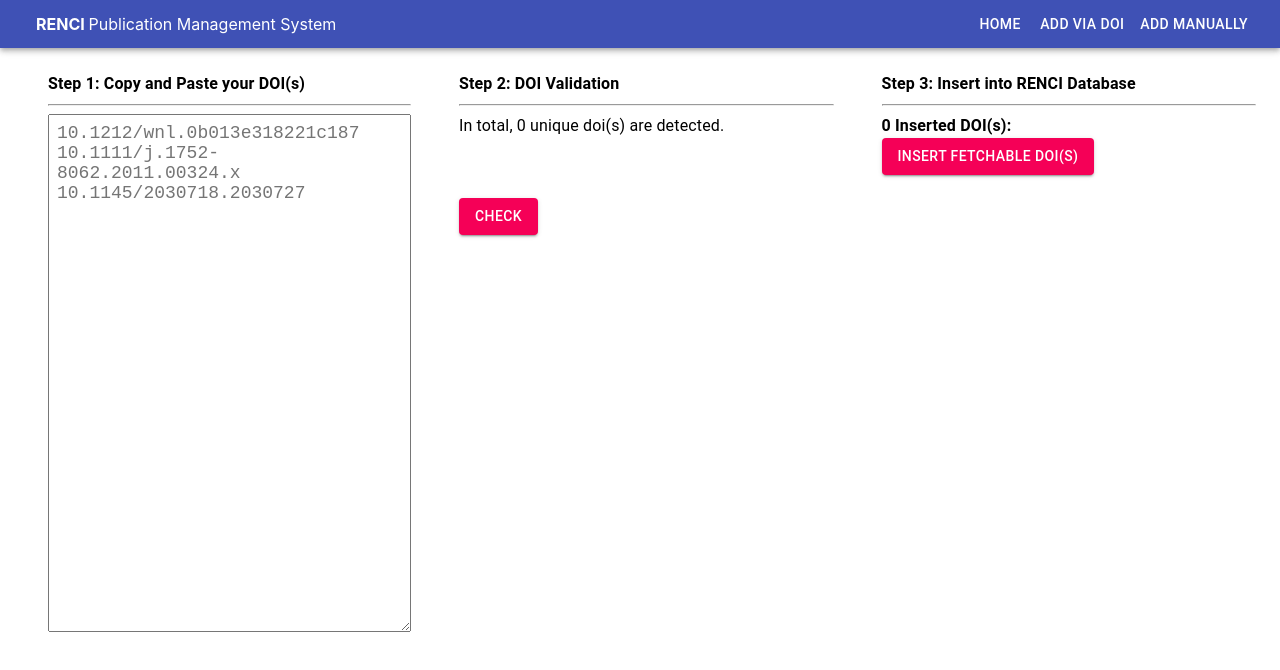
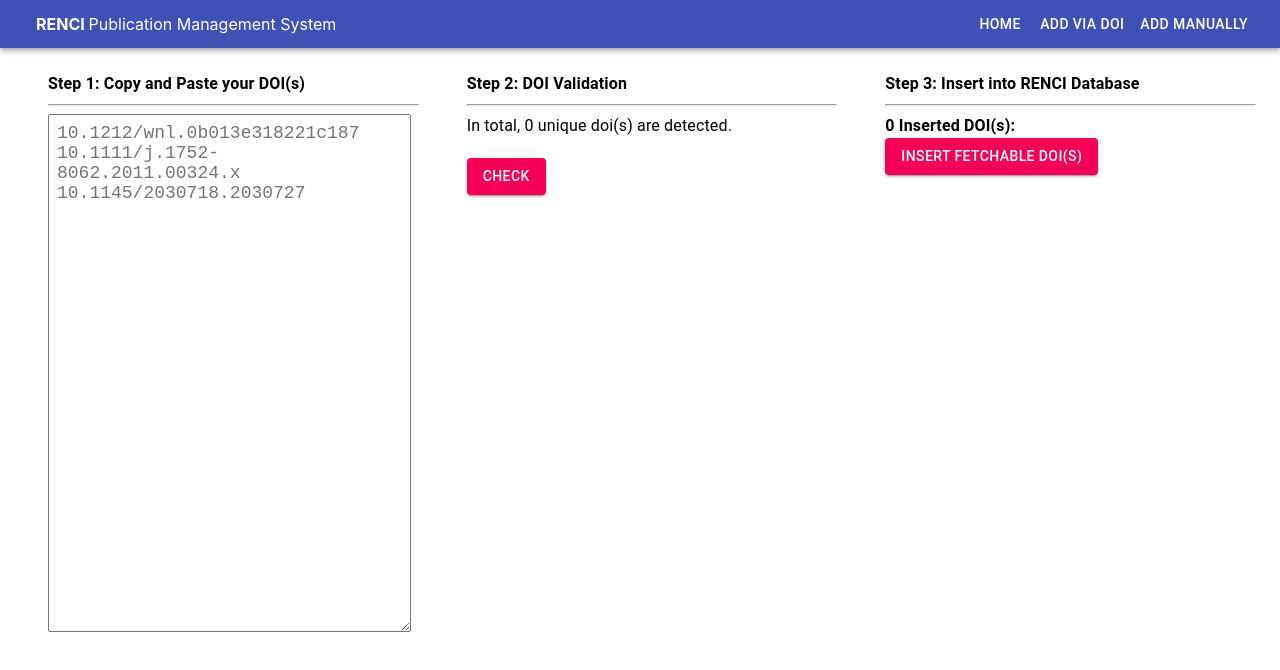
Before and after one commit to connectbo/Publication-Management-System-RENCI, a React (Create React App) app in the folder frontend/: page /add in a window 1280 px wide. Shown: the top 670 px of the page. Built offline with nearby package versions, Linux system fonts and the light colour scheme.

Commit message:
Small UI Changes

```diff
--- a/frontend/src/components/Add.js
+++ b/frontend/src/components/Add.js
@@ -9,8 +9,6 @@ import Checkbox from '@material-ui/core/Checkbox';
 import CircularProgress from '@material-ui/core/CircularProgress';
 import ExpandMoreIcon from '@material-ui/icons/ExpandMore';
 import { ExpansionPanel, ExpansionPanelSummary, ExpansionPanelDetails } from '@material-ui/core';
-
-
 
 const useStyles = makeStyles({
   card: {
@@ -39,9 +37,6 @@ const useStyles = makeStyles({
     fontSize: 18,
     padding: '8px 8px',
     display: 'inline'
-  },
-  left: {
-    width: 'auto',
   }
 });
 
@@ -143,7 +138,7 @@ function Add() {
   return (
     <div>
       <Container className={classes.root}>
-        <Container className={classes.left}>
+        <Container>
           <Typography><b>Step 1: Copy and Paste your DOI(s)</b></Typography>
           <hr />
           <textarea className={classes.inputtext} id="user_input" rows='25' cols='30' placeholder='10.1212/wnl.0b013e318221c187&#10;10.1111/j.1752-8062.2011.00324.x&#10;10.1145/2030718.2030727' onChange={handleTextAreaChange}>{textarea}
@@ -154,7 +149,8 @@ function Add() {
           <hr />
           <Typography>In total, {checkStatus.Fetchable.length + checkStatus.Existing.length + checkStatus.Error.length} unique doi(s) are detected. </Typography>
           <br />
-          {(isLoading) ? <CircularProgress /> : <br />}
+          {(isLoading) ? <CircularProgress /> : <Button variant="contained" color="secondary" onClick={textAreaCheck}> Check </Button>}
+          <br/>
           {(checkStatus.Fetchable.length + checkStatus.Existing.length + checkStatus.Error.length > 0) ? <div>
             <Typography><b>{checkStatus.Fetchable.length} DOI(s) Fetchable via Crossref API: </b></Typography>
             {checkStatus.Fetchable.map(pub =>
@@ -184,14 +180,12 @@ function Add() {
             <Typography><b>{checkStatus.Existing.length} Already Stored DOI(s):</b></Typography>
             {checkStatus.Existing.map(status => <Typography>{status}</Typography>)}
           </div> : <br />}
-          <Button variant="contained" color="secondary" onClick={textAreaCheck}> Check </Button>
         </Container>
         <Container>
           <Typography><b>Step 3: Insert into RENCI Database</b></Typography>
           <hr />
           <Typography><b>{insertStatus.Inserted.length} Inserted DOI(s):</b></Typography>
-          {insertStatus.Inserted.map(pub => <Typography>{pub}</Typography>)}
-          <Button variant="contained" color="secondary" onClick={textAreaSubmit}> Insert {fetchableNum} Fetchable DOI(s) </Button>
+          {insertStatus.Inserted.length>0 ? insertStatus.Inserted.map(pub => <Typography>{pub}</Typography>) :           <Button variant="contained" color="secondary" onClick={textAreaSubmit}> Insert {fetchableNum} Fetchable DOI(s) </Button>}
         </Container>
       </Container>
     </div>
--- a/frontend/src/components/Search.js
+++ b/frontend/src/components/Search.js
@@ -126,6 +126,16 @@ function Search() {
     setcategoryJSON(newcategoryJSON);
   }
 
+  function checkCategory(categoryJSON) {
+    let check = false;
+    for(let i in categoryJSON){
+      if(categoryJSON[i] === true){
+        return true;
+      }
+    }
+    return false;;
+  }
+
   const handleSubmit = event => {
     let toReportString = "Found results: ";
     if (ref !== '') {
@@ -138,6 +148,7 @@ function Search() {
     else {
       setStatusState('Searching by ' + title + " " + author);
       event.preventDefault();
+      if (checkCategory(categoryJSON)) {
         fetch(`http://${currentUrl}:5000/search/title=${title}&&author=${author}&&type=${JSON.stringify(categoryJSON)}&&s_date=${sdate}&&e_date=${edate}`)
           .then(res => res.json())
           .then(data => {
@@ -157,6 +168,10 @@ function Search() {
             console.log(toReportString);
             setStatusState(toReportString);
           })
+      }
+      else{
+        setStatusState("Please select at least one category filter to start searching.");
+      }
     }
   }
   return (
@@ -185,7 +200,7 @@ function Search() {
       <Typography className={classes.body}><strong>{status}</strong></Typography>
       <Container>
         <Button className={classes.subButton} color="secondary" onClick={handleExport}>Download Citations</Button>
-        {pubArray.length>0 ?
+        {pubArray.length > 0 ?
           pubArray.map(pub => <Card className={classes.card}>
             <CardContent>
               <Typography className={classes.body}><strong>Title: </strong> {pub.Title}</Typography>
```
Also changed, not shown: 1 other file (tests, documents, lock files or other folders). Lines whose indentation alone changed are shown as unchanged.
